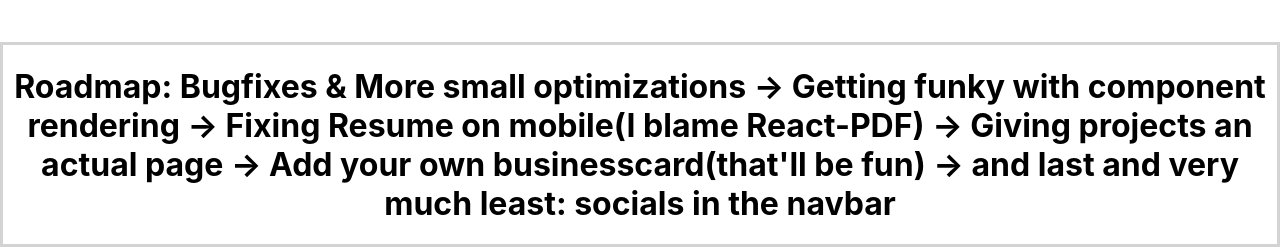
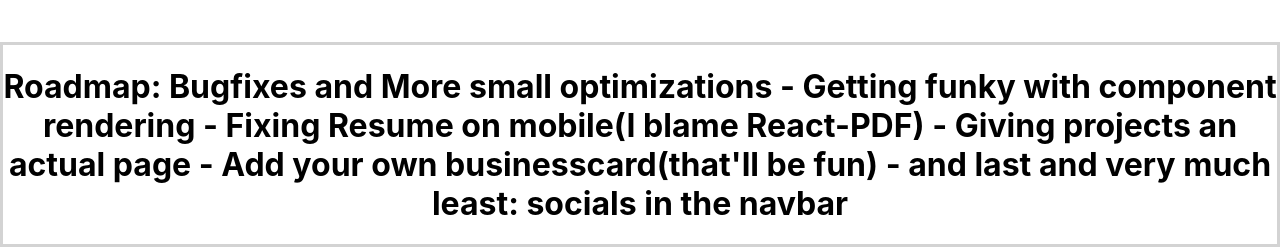
Before and after one commit to this-scott/sscom, a Next.js app: page / in a window 1280 px wide. Shown: the part 952-1199 px from the top of the page. Built offline with nearby package versions, Linux system fonts and the light colour scheme.

Commit message:
hotfix v0.8.2.2

```diff
--- a/components/aboutme.js
+++ b/components/aboutme.js
@@ -8,7 +8,7 @@ export default function Aboutme(){
             </div>
             <div className={aboutme.row}>
                 <div className={aboutme.box}>
-                    <h1>Roadmap: Bugfixes & More small optimizations -> Getting funky with component rendering -> Fixing Resume on mobile(I blame React-PDF) -> Giving projects an actual page -> Add your own businesscard(that'll be fun) -> and last and very much least: socials in the navbar</h1>
+                    <h1>Roadmap: Bugfixes and More small optimizations - Getting funky with component rendering - Fixing Resume on mobile(I blame React-PDF) - Giving projects an actual page - Add your own businesscard(that'll be fun) - and last and very much least: socials in the navbar</h1>
                     <p></p>
                 </div>
             </div>
```
